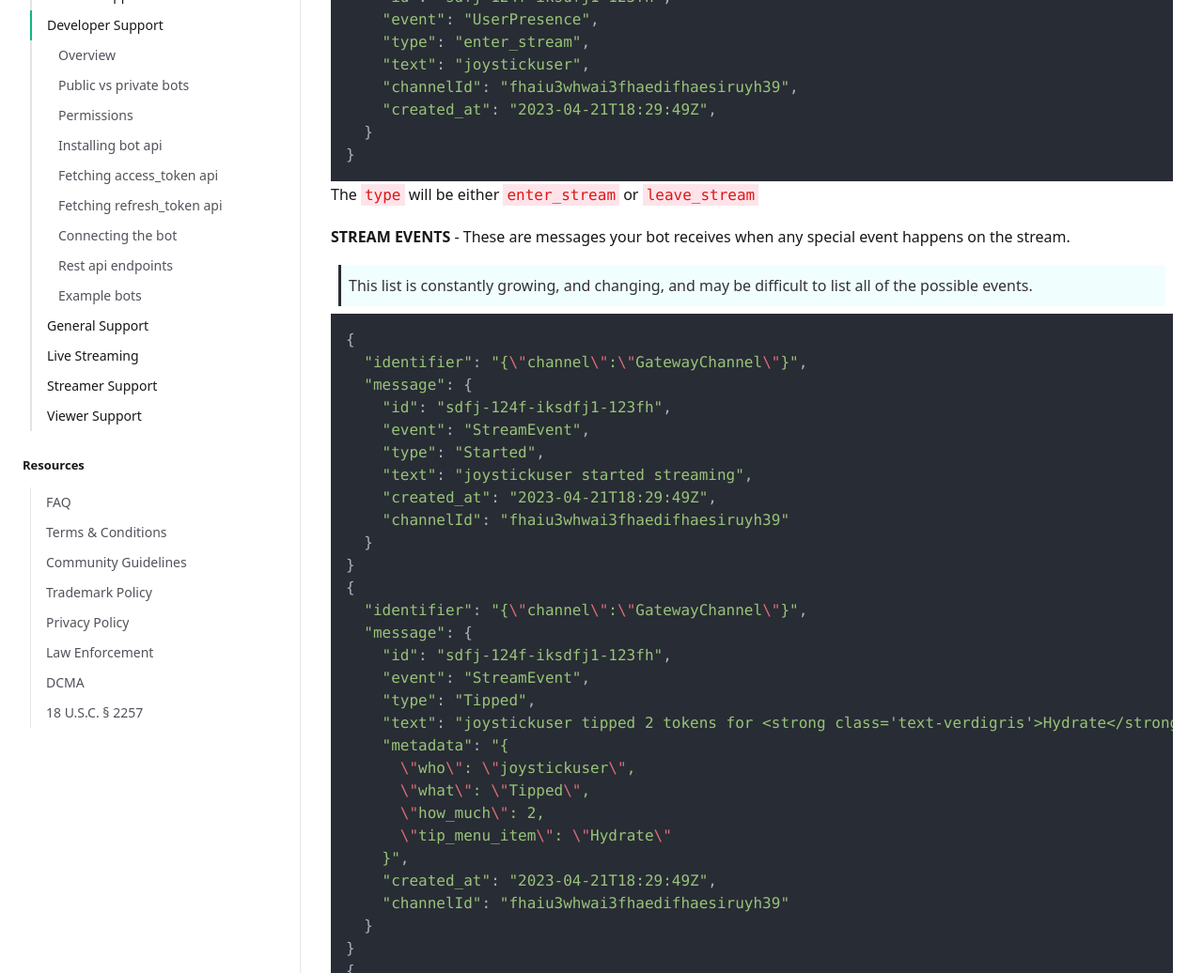
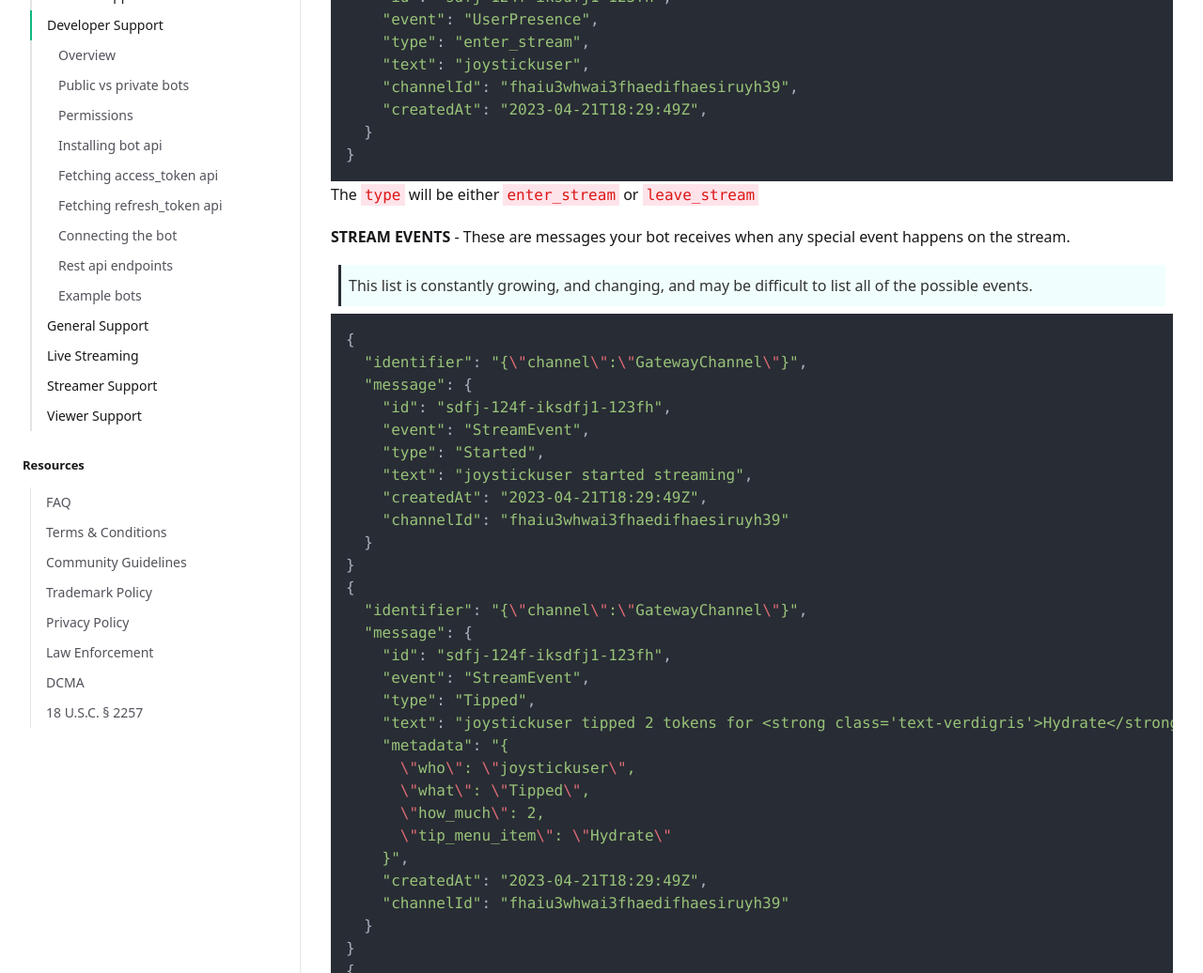
Before and after one commit to joysticktv/joysticktv.github.io, a Jekyll site: the page built from developer_support.md, in a window 1280 px wide and 1400 px high, scrolled down 6277 px. Shown: the part 153-1189 px from the top of the window at 94% size. Built offline with Jekyll 4.4.1, drawn with Linux system fonts in a browser that asks for light colours; nearby versions of some CDN libraries; comment, search, counter and statistics services are not loaded; some of the changed text lies outside the part shown.

Commit message:
Fixing the casing on the dev docs. Fixes #24

````diff
--- a/developer_support.md
+++ b/developer_support.md
@@ -293,7 +293,7 @@ Being a websocket API, everything you get from the API will be a message. Each m
     "type": "enter_stream",
     "text": "joystickuser",
     "channelId": "fhaiu3whwai3fhaedifhaesiruyh39",
-    "created_at": "2023-04-21T18:29:49Z",
+    "createdAt": "2023-04-21T18:29:49Z",
   }
 }
 ```
@@ -312,7 +312,7 @@ The `type` will be either `enter_stream` or `leave_stream`
     "event": "StreamEvent",
     "type": "Started",
     "text": "joystickuser started streaming",
-    "created_at": "2023-04-21T18:29:49Z",
+    "createdAt": "2023-04-21T18:29:49Z",
     "channelId": "fhaiu3whwai3fhaedifhaesiruyh39"
   }
 }
@@ -329,7 +329,7 @@ The `type` will be either `enter_stream` or `leave_stream`
       \"how_much\": 2,
       \"tip_menu_item\": \"Hydrate\"
     }",
-    "created_at": "2023-04-21T18:29:49Z",
+    "createdAt": "2023-04-21T18:29:49Z",
     "channelId": "fhaiu3whwai3fhaedifhaesiruyh39"
   }
 }
@@ -346,7 +346,7 @@ The `type` will be either `enter_stream` or `leave_stream`
       \"how_much\": 32,
       \"prize\": \"Jiggles\"
     }",
-    "created_at": "2023-04-21T18:29:49Z",
+    "createdAt": "2023-04-21T18:29:49Z",
     "channelId": "fhaiu3whwai3fhaedifhaesiruyh39"
   }
 }
@@ -361,7 +361,7 @@ The `type` will be either `enter_stream` or `leave_stream`
       \"who\": \"joystickuser\",
       \"what\": \"Followed\"
     }",
-    "created_at": "2023-04-21T18:29:49Z",
+    "createdAt": "2023-04-21T18:29:49Z",
     "channelId": "fhaiu3whwai3fhaedifhaesiruyh39"
   }
 }
@@ -373,7 +373,7 @@ The `type` will be either `enter_stream` or `leave_stream`
     "type": "DeviceConnected",
     "text": "Device turned on",
     "metadata": "{}",
-    "created_at": "2023-04-21T18:29:49Z",
+    "createdAt": "2023-04-21T18:29:49Z",
     "channelId": "fhaiu3whwai3fhaedifhaesiruyh39"
   }
 }
````
